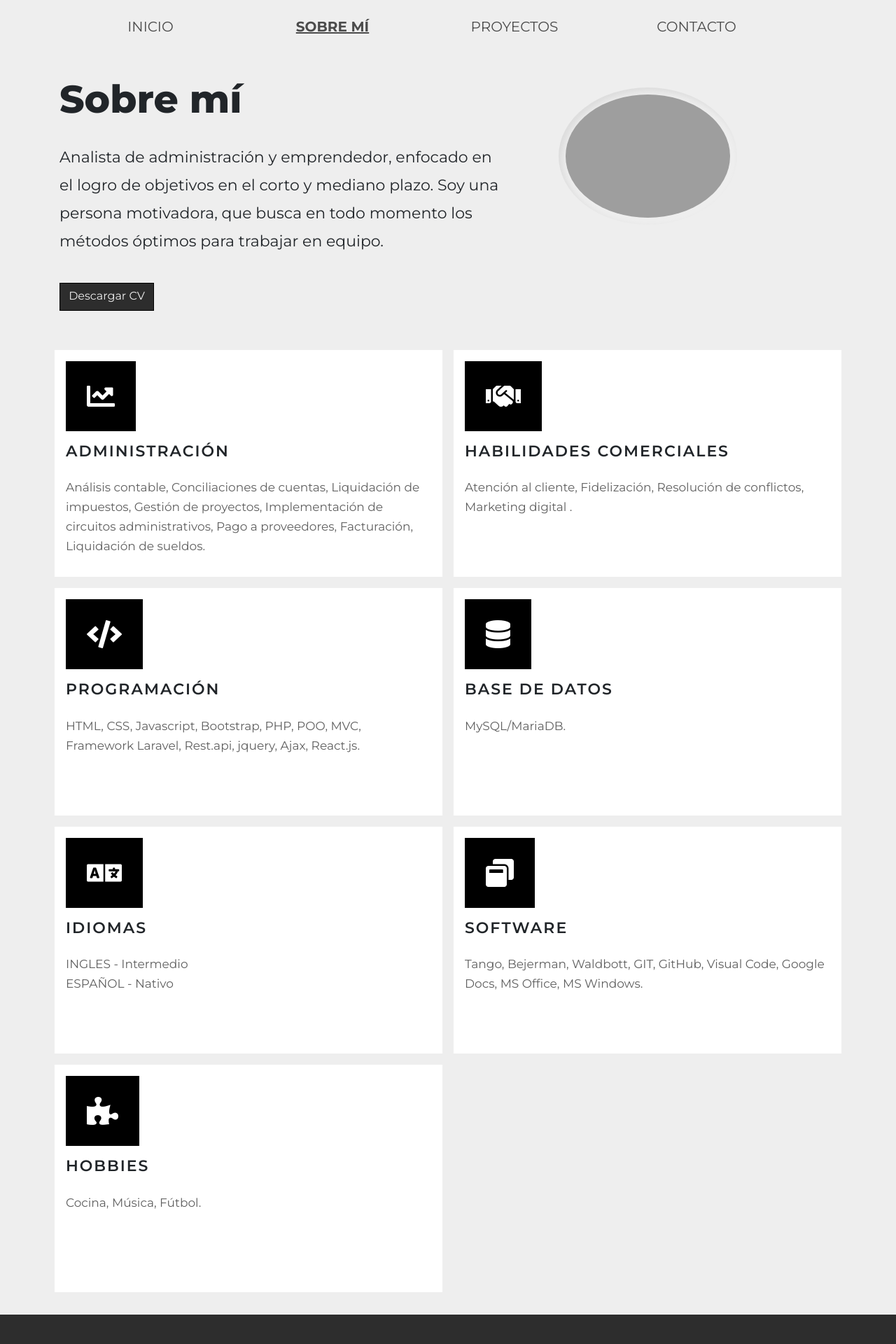
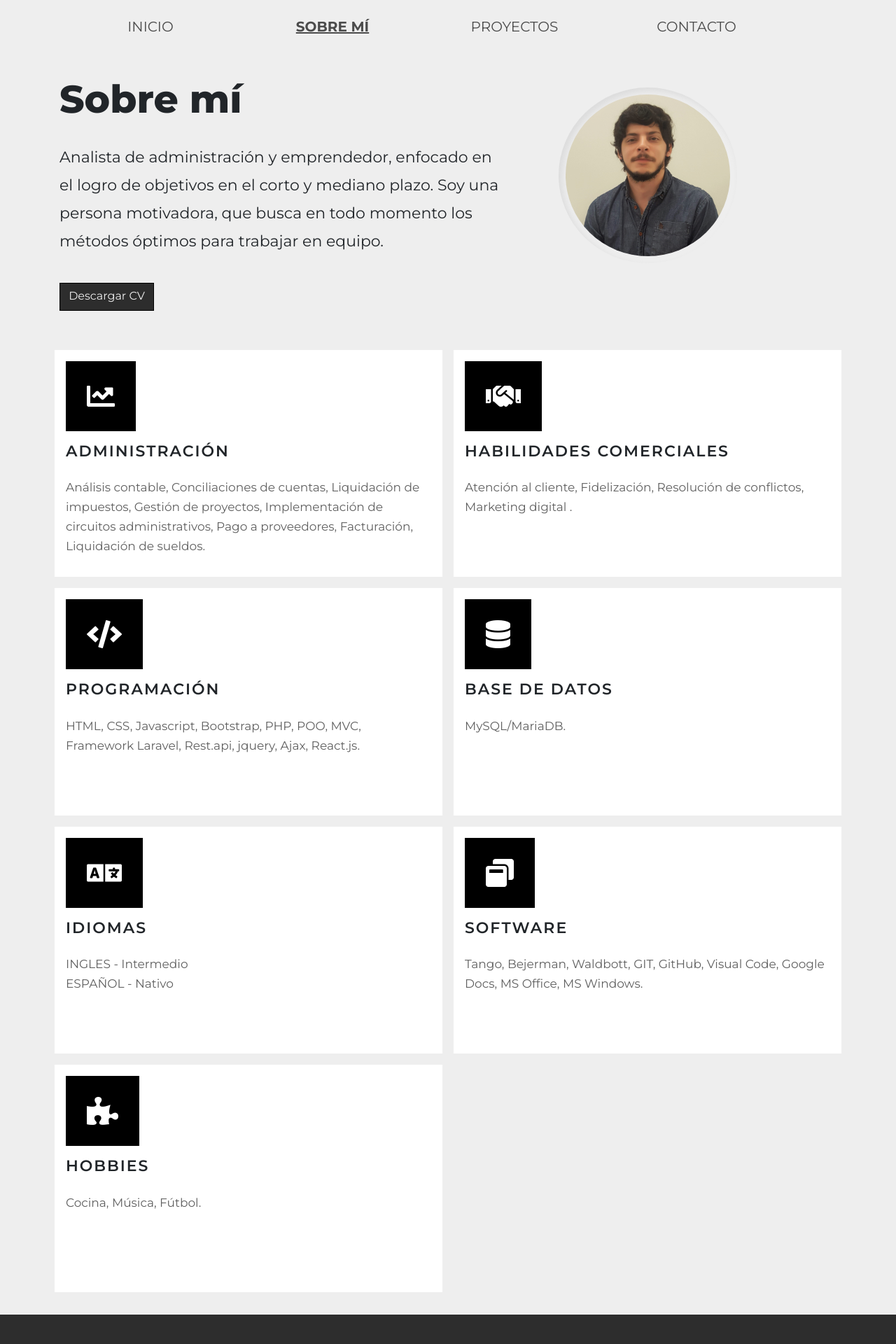
Before and after one commit to espalavecino/portfolio, a PHP site: page /sobre-mi.php in a window 1280 px wide. Shown: the top 1920 px of the page at 70% size. Run offline with PHP 8.4, Linux system fonts and the light colour scheme; grey boxes are pictures that could not be loaded.

Commit message:
portfolio1.0907

```diff
--- a/sobre-mi.php
+++ b/sobre-mi.php
@@ -32,7 +32,7 @@
                     <a href="" class="btn my-4" target="_blank">Descargar CV</a>
                 </div>
                 <div class="col-sm-3 col-9 mx-5">
-                    <img src="C:\xampp\htdocs\PORTFOLIO\images\fotocv.jpg" alt="Esteban Palavecino" title="Esteban Palavecino" class="img-fluid img-circle">
+                    <img src="images/fotocv.jpg" alt="Esteban Palavecino" title="Esteban Palavecino" class="img-fluid img-circle">
                 </div>
             </div>
             <div class="row my-sm-4 my-3">
```
